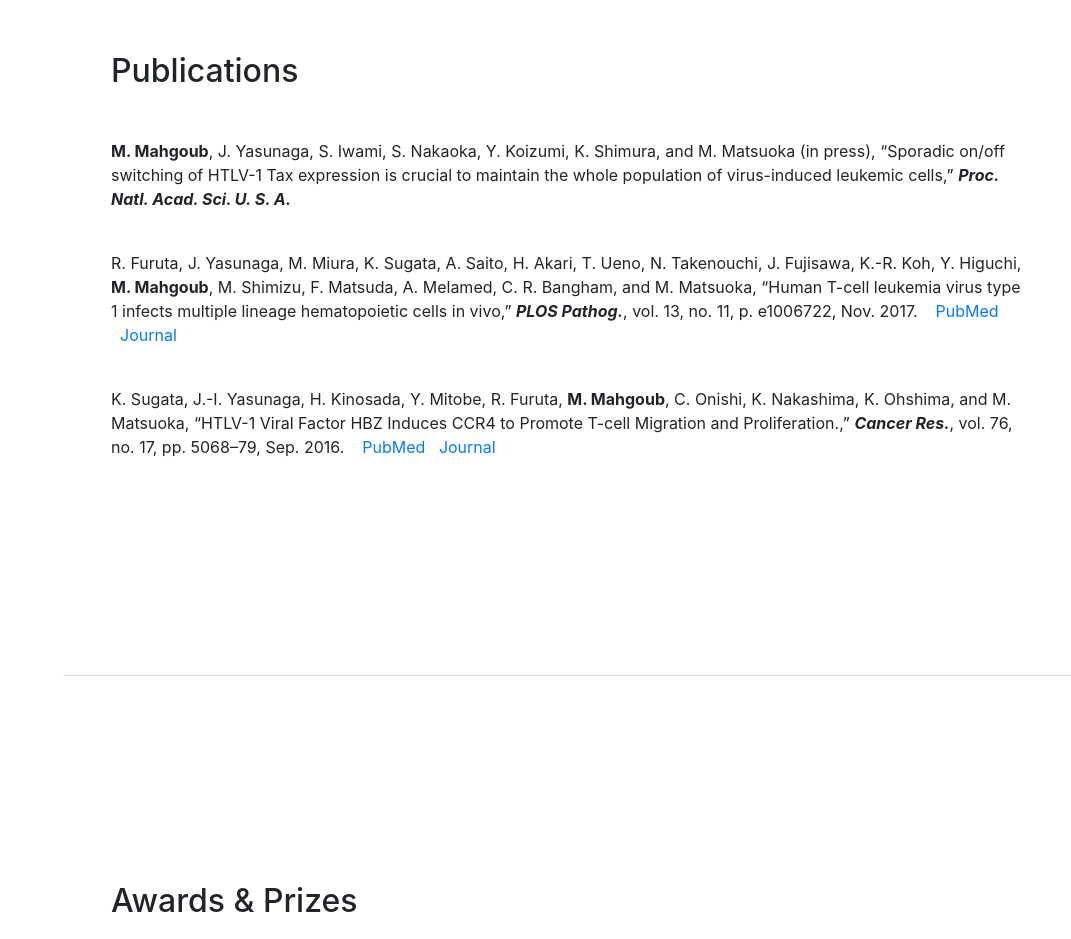
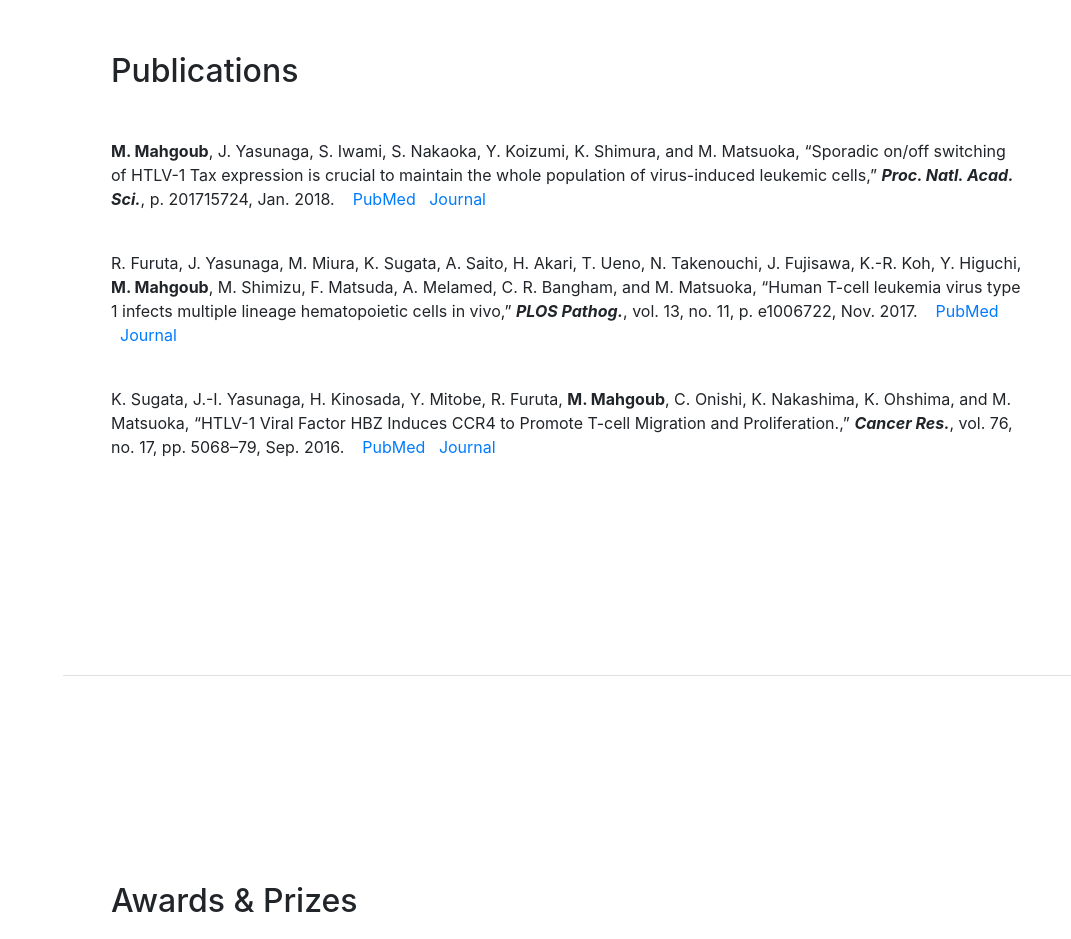
Before and after one commit to m-mahgoub/cv-web-page, a website with bundled scripts: page index.html in a window 1280 px wide. Shown: the part 3580-4519 px from the top of the page, without its empty margins (209-1280 px from the left). Built offline with nearby package versions, Linux system fonts and the light colour scheme; a web font is replaced by a local one.

Commit message:
Update PNAS

```diff
--- a/index.html
+++ b/index.html
@@ -337,9 +337,9 @@
     <section class="resume-section p-3 p-lg-5 d-flex flex-column" id="publications">
       <div class="my-auto">
         <h2 class="mb-5">Publications</h2>
-        <p> <strong>M. Mahgoub</strong>, J. Yasunaga, S. Iwami, S. Nakaoka, Y. Koizumi, K. Shimura, and M. Matsuoka (in press), “Sporadic on/off switching of HTLV-1 Tax expression is crucial to maintain the whole population of virus-induced leukemic cells,” <strong><em>Proc. Natl. Acad. Sci. U. S. A.</em></strong></p>
+        <p> <strong>M. Mahgoub</strong>, J. Yasunaga, S. Iwami, S. Nakaoka, Y. Koizumi, K. Shimura, and M. Matsuoka, “Sporadic on/off switching of HTLV-1 Tax expression is crucial to maintain the whole population of virus-induced leukemic cells,” <strong><em>Proc. Natl. Acad. Sci.</em></strong>, p. 201715724, Jan. 2018.  &nbsp;&nbsp;&nbsp;<a href="http://www.pnas.org/content/early/2018/01/19/1715724115" target="_blank">PubMed</a>   &nbsp;&nbsp;<a href="http://www.pnas.org/content/early/2018/01/19/1715724115" target="_blank">Journal</a></p>
         <br>
-        <p>R. Furuta, J. Yasunaga, M. Miura, K. Sugata, A. Saito, H. Akari, T. Ueno, N. Takenouchi, J. Fujisawa, K.-R. Koh, Y. Higuchi, <strong>M. Mahgoub</strong>, M. Shimizu, F. Matsuda, A. Melamed, C. R. Bangham, and M. Matsuoka, “Human T-cell leukemia virus type 1 infects multiple lineage hematopoietic cells in vivo,” <strong><em>PLOS Pathog.</em></strong>, vol. 13, no. 11, p. e1006722, Nov. 2017.  &nbsp;&nbsp;&nbsp;<a href="https://www.ncbi.nlm.nih.gov/pubmed/29186194" target="_blank">PubMed</a>   &nbsp;&nbsp;<a href="http://journals.plos.org/plospathogens/article?id=10.1371/journal.ppat.1006722" target="_blank">Journal</a></p></p>
+        <p>R. Furuta, J. Yasunaga, M. Miura, K. Sugata, A. Saito, H. Akari, T. Ueno, N. Takenouchi, J. Fujisawa, K.-R. Koh, Y. Higuchi, <strong>M. Mahgoub</strong>, M. Shimizu, F. Matsuda, A. Melamed, C. R. Bangham, and M. Matsuoka, “Human T-cell leukemia virus type 1 infects multiple lineage hematopoietic cells in vivo,” <strong><em>PLOS Pathog.</em></strong>, vol. 13, no. 11, p. e1006722, Nov. 2017.  &nbsp;&nbsp;&nbsp;<a href="https://www.ncbi.nlm.nih.gov/pubmed/29186194" target="_blank">PubMed</a>   &nbsp;&nbsp;<a href="http://journals.plos.org/plospathogens/article?id=10.1371/journal.ppat.1006722" target="_blank">Journal</a></p>
         <br>
         <p>K. Sugata, J.-I. Yasunaga, H. Kinosada, Y. Mitobe, R. Furuta, <strong>M. Mahgoub</strong>, C. Onishi, K. Nakashima, K. Ohshima, and M. Matsuoka, “HTLV-1 Viral Factor HBZ Induces CCR4 to Promote T-cell Migration and Proliferation.,” <strong><em>Cancer Res.</em></strong>, vol. 76, no. 17, pp. 5068–79, Sep. 2016.  &nbsp;&nbsp;&nbsp;<a href="https://www.ncbi.nlm.nih.gov/pubmed/27402079" target="_blank">PubMed</a>   &nbsp;&nbsp;<a href="http://cancerres.aacrjournals.org/content/76/17/5068" target="_blank">Journal</a></p>
         <br>
```
